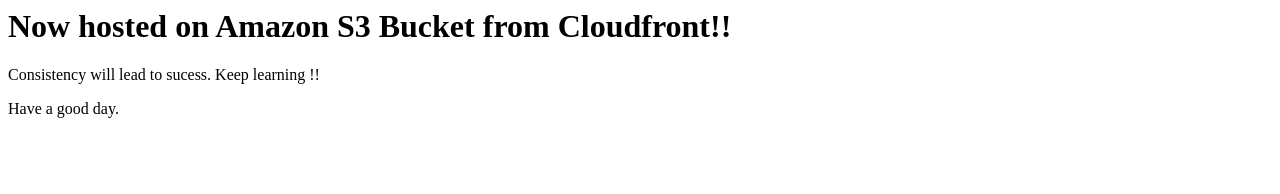
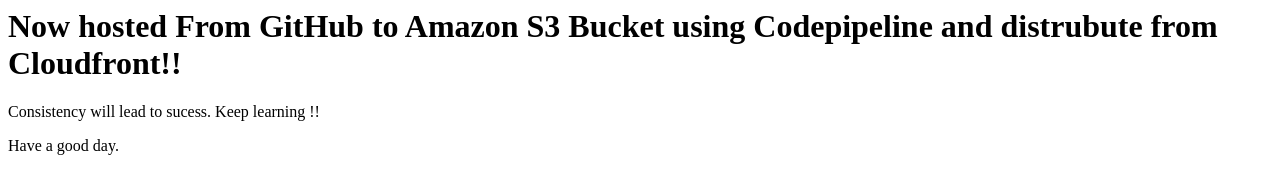
Before and after one commit to vijaynbec/VijayN_CloudPractical, a plain HTML site: page index.html in a window 1280 px wide. Drawn offline with Linux system fonts and the light colour scheme.

Commit message:
Update index.html

```diff
--- a/index.html
+++ b/index.html
@@ -4,7 +4,7 @@
 </head>
 <body>
 
-  <h1>Now hosted on Amazon S3 Bucket from Cloudfront!!</h1>
+  <h1>Now hosted From GitHub to Amazon S3 Bucket using Codepipeline and distrubute from Cloudfront!!</h1>
 
   <p>Consistency will lead to sucess. Keep learning !!</p>
 
```
